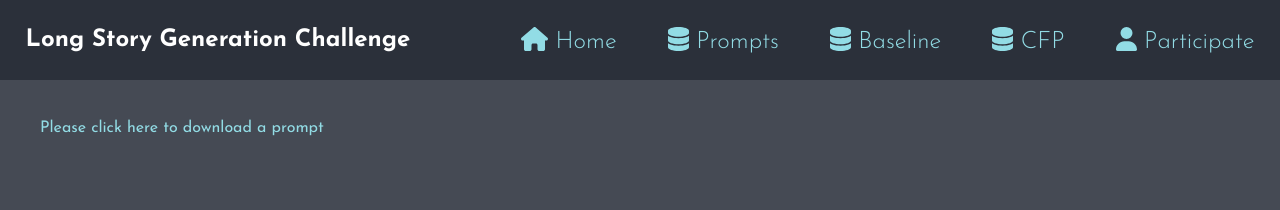
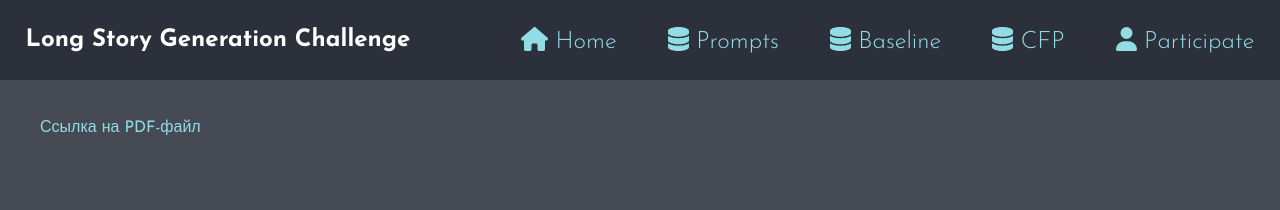
Before and after one commit to NazarovNikita1/LSGC, a Vue app: page /prompts in a window 1280 px wide. Shown: the top 210 px of the page. Built offline with nearby package versions, Linux system fonts and the light colour scheme; what vue-particles would draw is missing.

Commit message:
Update PromptsPage.vue

```diff
--- a/src/views/PromptsPage.vue
+++ b/src/views/PromptsPage.vue
@@ -1,11 +1,10 @@
 <template>
   <div class="prompts-container">
     <a
-      href="https://colab.research.google.com/drive/1pcIPTtmchHuqtXkKvIs9tWDkmhgDwT18?usp=sharing"
+      href="https://raw.githubusercontent.com/NazarovNikita1/LSGC/main/Prompts_and_stuffs.pdf"
       target="_blank"
-      download="src/views/Prompts and stuff.pdf"
     >
-      Please click here to download a prompt
+      Ссылка на PDF-файл
     </a>
   </div>
 </template>
```
